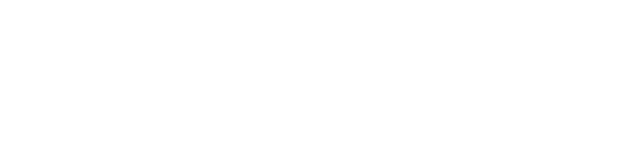
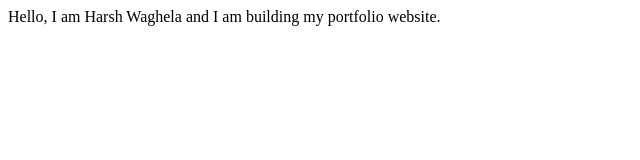
Before and after one commit to styrene01/demo-site, a plain HTML site: page index.html in a window 1280 px wide. Shown: the whole page, without its empty margins (0-640 px from the left). Drawn offline with Linux system fonts and the light colour scheme.

Commit message:
testing netlify

```diff
--- a/index.html
+++ b/index.html
@@ -4,7 +4,9 @@
         <meta charset="UTF-8" />
         <meta http-equiv="X-UA-Compatible" content="IE=edge" />
         <meta name="viewport" content="width=device-width, initial-scale=1.0" />
-        <title>Document</title>
+        <title>Harsh Waghela</title>
     </head>
-    <body></body>
+    <body>
+        Hello, I am Harsh Waghela and I am building my portfolio website.
+    </body>
 </html>
```
